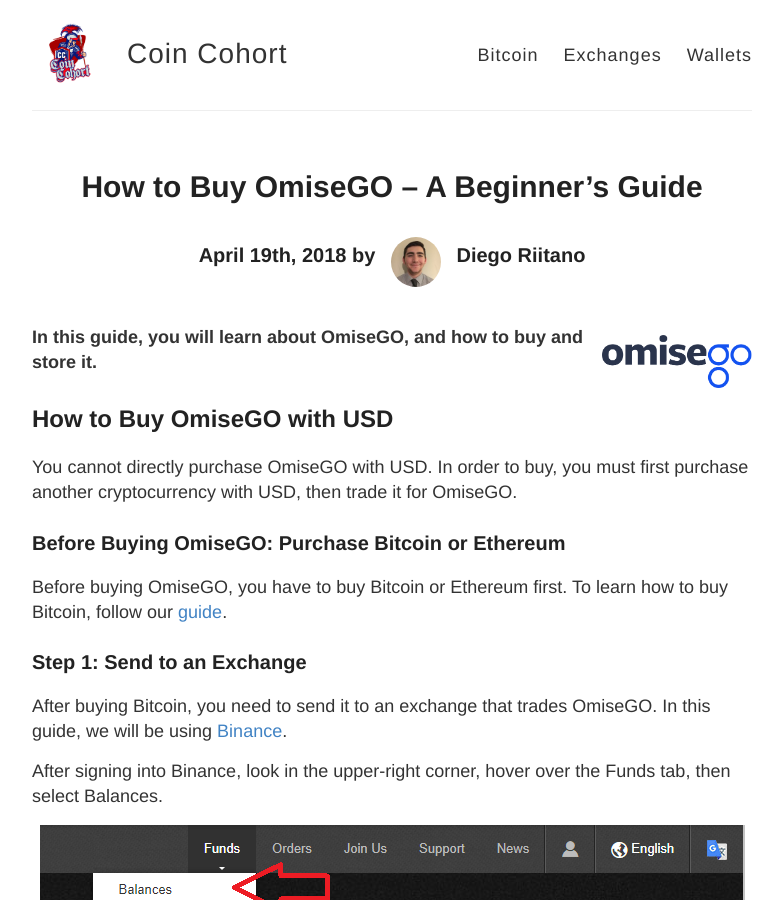
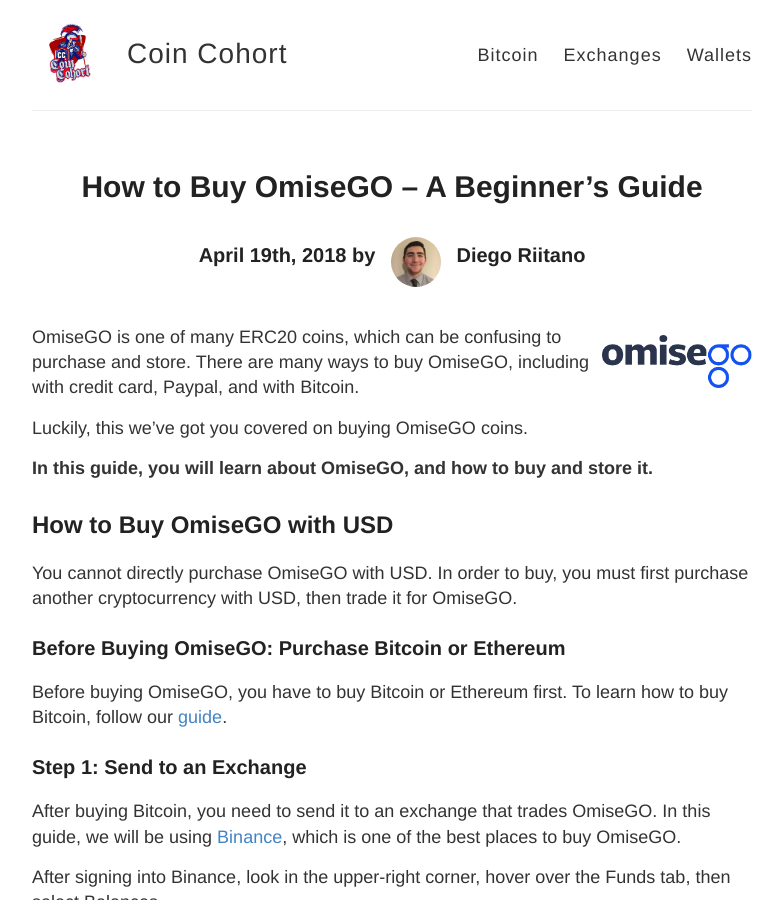
Before and after one commit to homebodygym/homebodygym, a Jekyll site: the page built from pages/altcoins/buy-omisego.md, in a window 1280 px wide and 900 px high. Shown: the whole window, without its empty margins (248-1031 px from the left). Built offline with Jekyll 4.4.1, drawn with Linux system fonts in a browser that asks for light colours; a script that is not in the unit is left out.

Commit message:
OmiseGO keywords

```diff
--- a/pages/altcoins/buy-omisego.md
+++ b/pages/altcoins/buy-omisego.md
@@ -14,6 +14,10 @@
 
 ![OmiseGO logo](/img/altcoins/omisego/omisego-logo.png){: .img-right .img-small}
 
+OmiseGO is one of many ERC20 coins, which can be confusing to purchase and store. There are many ways to buy OmiseGO, including with credit card, Paypal, and with Bitcoin.
+
+Luckily, this we've got you covered on buying OmiseGO coins.
+
 **In this guide, you will learn about OmiseGO, and how to buy and store it.**
 
 ## How to Buy OmiseGO with USD
@@ -26,7 +30,7 @@
 
 ### Step 1: Send to an Exchange
 
-After buying Bitcoin, you need to send it to an exchange that trades OmiseGO. In this guide, we will be using [Binance](https://www.binance.com/?ref=28685192){: target="_blank"}.
+After buying Bitcoin, you need to send it to an exchange that trades OmiseGO. In this guide, we will be using [Binance](https://www.binance.com/?ref=28685192){: target="_blank"}, which is one of the best places to buy OmiseGO.
 
 After signing into Binance, look in the upper-right corner, hover over the Funds tab, then select Balances.
 
```
